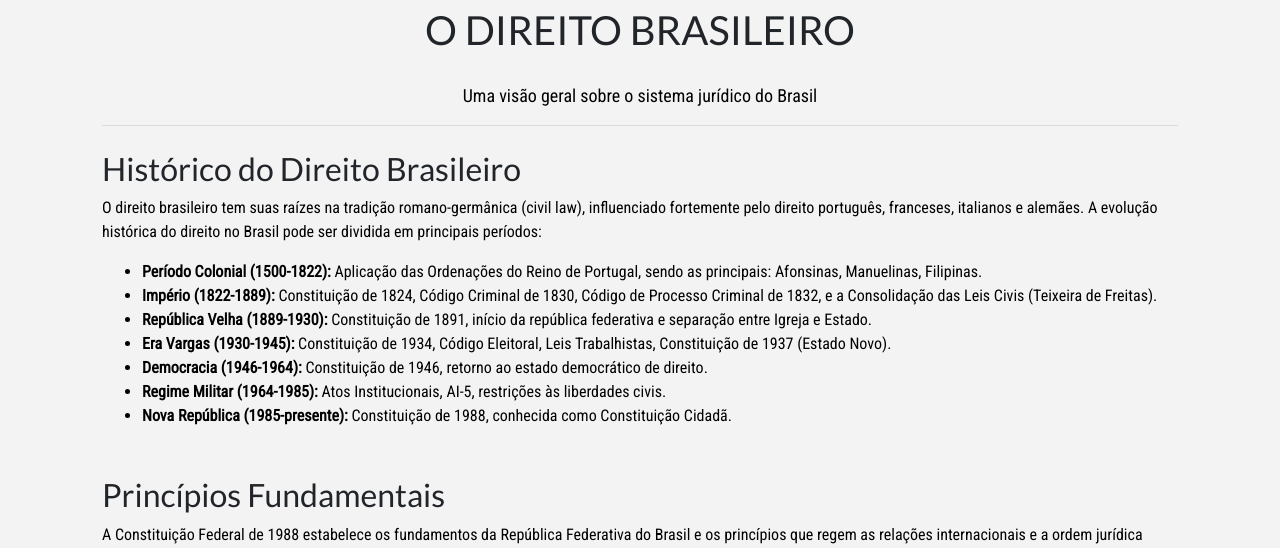
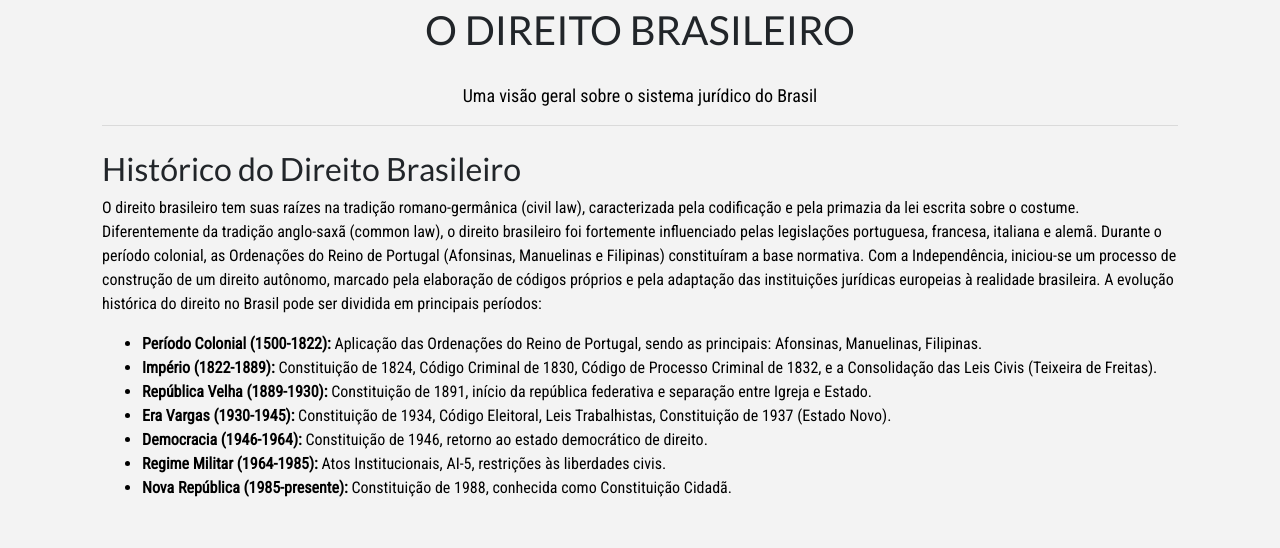
Before and after one commit to SwitchDreams/SiteCADir, a Django app: page /direito/ in a window 1280 px wide. Shown: the part 158-706 px from the top of the page. Run offline with Django 3.2, Linux system fonts and the light colour scheme; some libraries are stand-ins or nearby versions.

Commit message:
Modificado conforme feedback: renomeado template, expandido parágrafo histórico e adicionado Código Tributário Nacional

```diff
--- a/direito/templates/direito_brasileiro.html
+++ b/direito/templates/direito/historico_direito_brasileiro.html
@@ -13,9 +13,14 @@
             <section data-aos="fade-up">
                 <h2 class="mt-4">Histórico do Direito Brasileiro</h2>
                 <p>
-                    O direito brasileiro tem suas raízes na tradição romano-germânica (civil law), influenciado
-                    fortemente pelo direito português, franceses, italianos e alemães. A evolução histórica do
-                    direito no Brasil pode ser dividida em principais períodos:
+                    O direito brasileiro tem suas raízes na tradição romano-germânica (civil law), caracterizada pela
+                    codificação e pela primazia da lei escrita sobre o costume. Diferentemente da tradição anglo-saxã
+                    (common law), o direito brasileiro foi fortemente influenciado pelas legislações portuguesa,
+                    francesa, italiana e alemã. Durante o período colonial, as Ordenações do Reino de Portugal
+                    (Afonsinas, Manuelinas e Filipinas) constituíram a base normativa. Com a Independência, iniciou-se
+                    um processo de construção de um direito autônomo, marcado pela elaboração de códigos próprios
+                    e pela adaptação das instituições jurídicas europeias à realidade brasileira. A evolução histórica
+                    do direito no Brasil pode ser dividida em principais períodos:
                 </p>
                 <ul>
                     <li><strong>Período Colonial (1500-1822):</strong> Aplicação das Ordenações do Reino de Portugal,
@@ -205,6 +210,9 @@
                     <div class="list-group-item">
                         <strong>Código de Defesa do Consumidor (1990):</strong> Protege os direitos do consumidor.
                     </div>
+                    <div class="list-group-item">
+                        <strong>Código Tributário Nacional (1966):</strong> Dispõe sobre o Sistema Tributário Nacional e estabelece normas gerais de direito tributário.
+                    </div>
                 </div>
             </section>
         </div>
--- a/direito/views.py
+++ b/direito/views.py
@@ -1,6 +1,6 @@
 from django.shortcuts import render
 
 def direito_brasileiro(request):
-    template_name = 'direito_brasileiro.html'
+    template_name = 'direito/historico_direito_brasileiro.html'
     context = {}
     return render(request, template_name, context)
```
